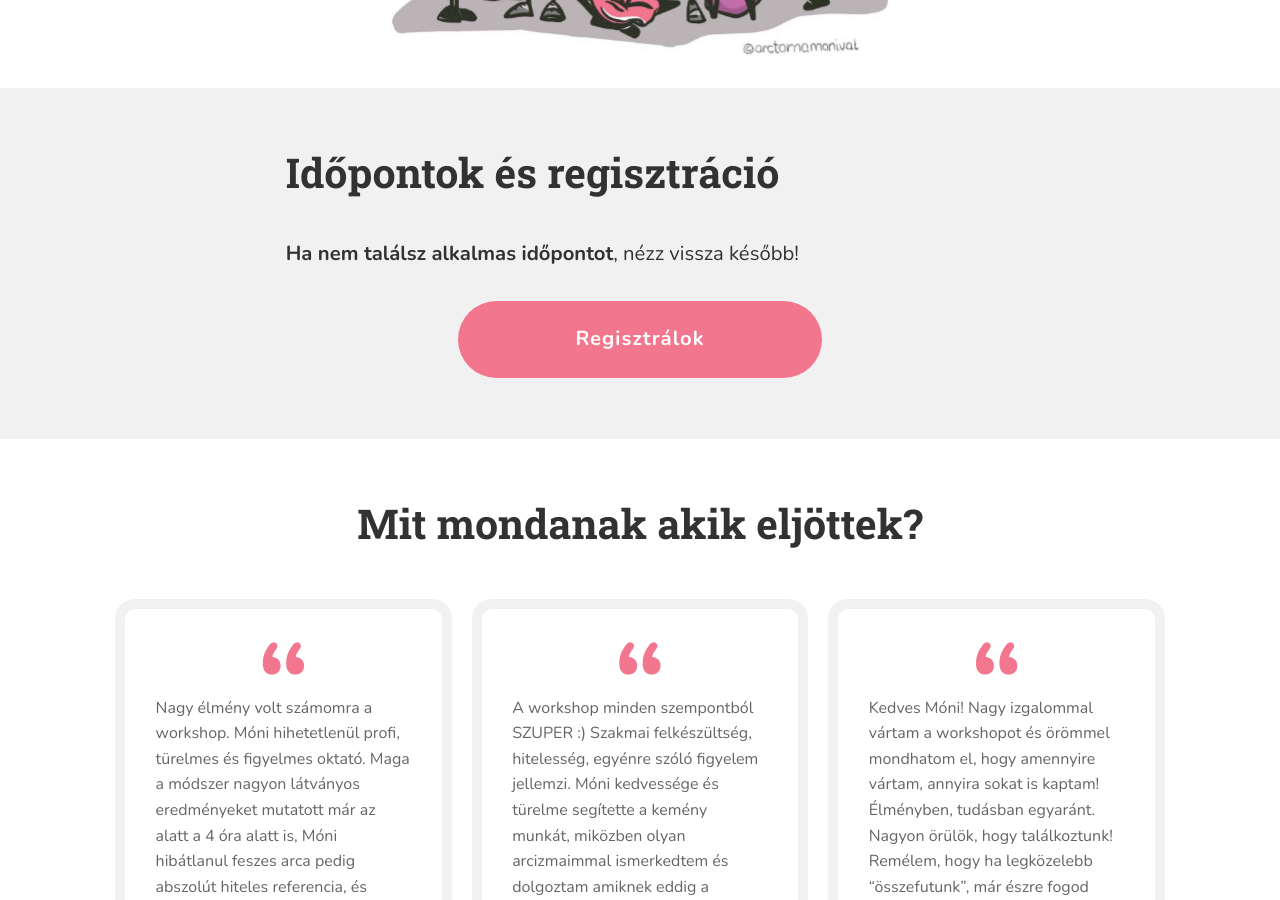
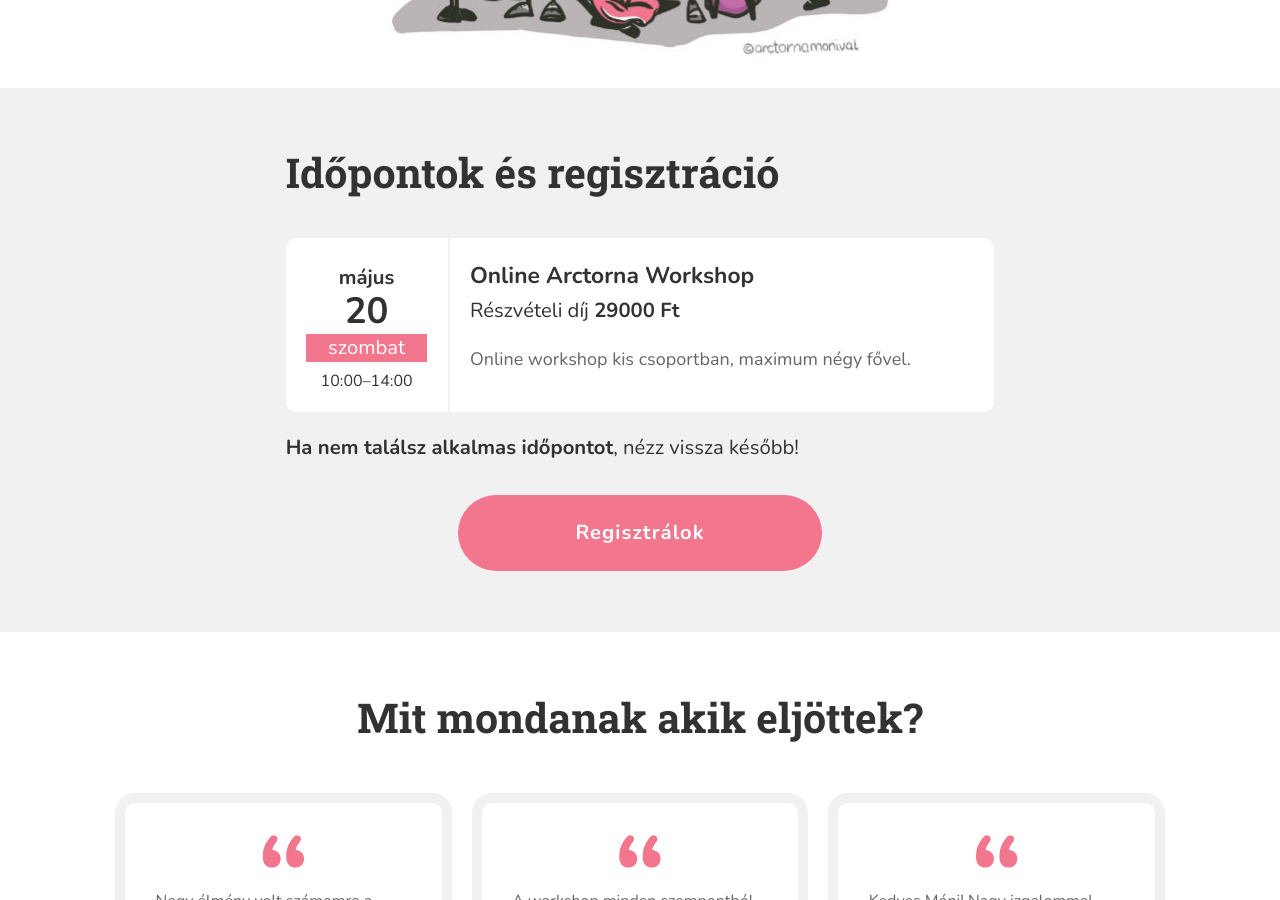
Before and after one commit to monikamudra/arctorna, a Jekyll site: the page built from workshop.md, in a window 1280 px wide and 900 px high, scrolled down 1768 px. Built offline with Jekyll 4.4.1, drawn with Linux system fonts in a browser that asks for light colours.

Commit message:
Update workshop event

```diff
--- a/_data/workshop.yaml
+++ b/_data/workshop.yaml
@@ -37,3 +37,12 @@ events:
       Online workshop kis csoportban, maximum négy fővel.
     price: 29000
     full: true
+
+  - date: 2023-5-20-T10:00
+    start: "10:00"
+    end: "14:00"
+    title: Online Arctorna Workshop
+    description: >-
+      Online workshop kis csoportban, maximum négy fővel.
+    price: 29000
+    full: false
```
